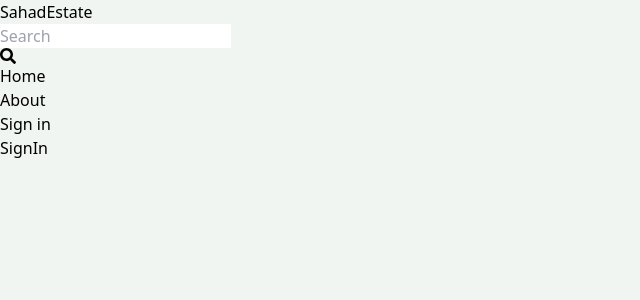
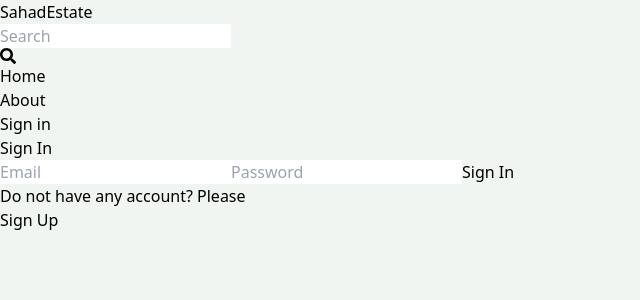
Before and after one commit to raju-120/mern-estate, a React (Vite) app in the folder client/: page /sign-in in a window 1280 px wide. Shown: the top 300 px of the page, without its empty margins (0-640 px from the left). Built offline with nearby package versions, Linux system fonts and the light colour scheme.

Commit message:
complete sign in functionality on clint side

```diff
--- a/client/src/Pages/SignIn/SignIn.jsx
+++ b/client/src/Pages/SignIn/SignIn.jsx
@@ -1,6 +1,86 @@
+import { useState } from 'react';
+import {Link, useNavigate} from 'react-router-dom';
+
 
 export default function SignIn() {
+
+  const [formData,setFormData] = useState({});
+  const [error, setError] = useState(null);
+  const [loading, setLoading] = useState(false);
+  const navigate = useNavigate();
+
+  const handleChange = (e) =>{
+    setFormData({
+      ...formData,
+      [e.target.id] : e.target.value,
+    });
+  };
+  const handleSubmit = async(e) =>{
+    e.preventDefault();
+    try{
+      setLoading(true);
+      const res = await fetch('/api/auth/signin',
+      {
+        method: 'POST',
+        headers: {
+          'Content-Type': 'application/json',
+        },
+        body: JSON.stringify(formData),
+      });
+      const data = await res.json();
+      if(data.success === false){
+        setLoading(false);
+        setError(data.message);
+        return;
+      }
+      setLoading(false);
+      setError(null);
+      navigate('/');
+      console.log(data);
+    }
+    catch(error){
+      setLoading(false);
+      setError(error.message);
+    }
+  };
+  //console.log(formData);
+
   return (
-    <div>SignIn</div>
+    <div className="p-3 max-w-lg mx-auto">
+      <h1 className="text-3xl text-center font-semibold m-7">Sign In</h1>
+
+      <form onSubmit={handleSubmit} className="flex flex-col gap-4">
+
+        <input
+          type="email"
+          placeholder="Email"
+          className="border p-3 rounded-lg"
+          id="email"
+          onChange={handleChange}
+        />
+
+        <input
+          type="password"
+          placeholder="Password"
+          className="border p-3 rounded-lg"
+          id="password"
+          onChange={handleChange}/>
+
+        <button
+          disabled={loading}
+          className="bg-slate-700 text-white p-3 rounded-lg uppercase hover:opacity-95 disabled:opacity-80">
+            {loading ? 'loading....' : 'Sign In'}
+        </button>
+
+      </form>
+
+      <div className='flex gap-2 mt-5 '>
+        <p>Do not have any account? Please </p>
+        <Link to='/sign-up'>
+          <span className='text-blue-700'>Sign Up</span>
+        </Link>
+      </div>
+      {error && <p className='text-red-500 mt-5'>{error}</p>}
+    </div>
   )
 }
```
